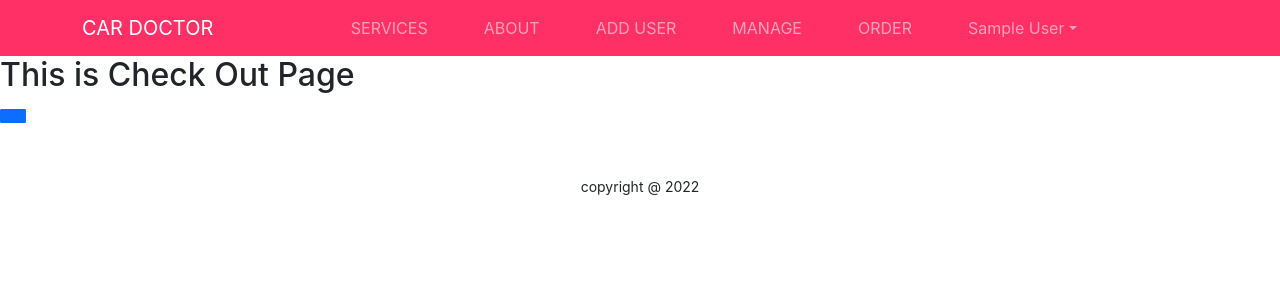
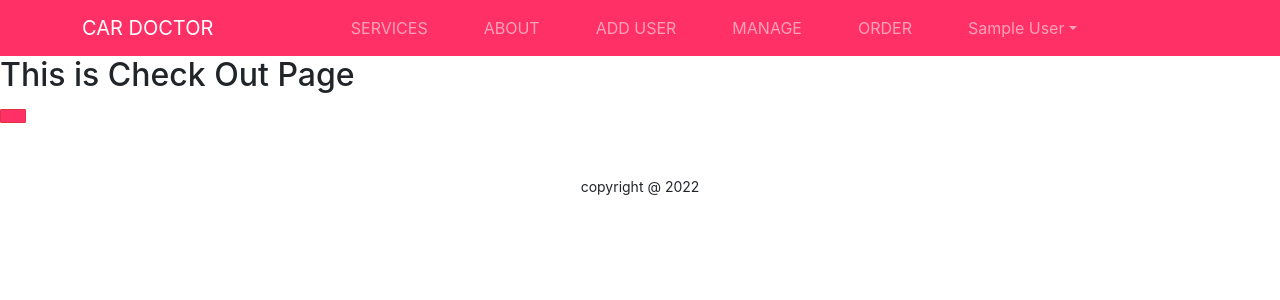
Before and after one commit to kakon-ray/Car-Doctor-Client, a React (Create React App) app: page /checkout in a window 1280 px wide. Shown: the top 300 px of the page. Built offline with nearby package versions, Linux system fonts and the light colour scheme; no server answers; sample sign-in values are in the browser's storage.

Commit message:
services section add

```diff
--- a/src/Pages/Checkout/Checkout/Checkout.js
+++ b/src/Pages/Checkout/Checkout/Checkout.js
@@ -13,7 +13,7 @@ const Checkout = () => {
     <div>
       {<h2>This is Check Out Page</h2>}
       <button
-        className="btn btn-primary"
+        className="btn btn-danger"
         onClick={() => {
           navigate(`/checkout/${services._id}`);
         }}
--- a/src/Pages/Home/Experts/Experts.js
+++ b/src/Pages/Home/Experts/Experts.js
@@ -22,7 +22,7 @@ const Experts = () => {
   return (
     <div id="experts" className="container">
       <HelmetTitle title="Experts" />
-      <h2 className="text-danger text-center mt-5">Our Experts</h2>
+      <h1 className="text-dark text-center mt-5">Our Experts</h1>
       <div className="row">
         {experts.map((expert) => (
           <Expert key={expert.id} expert={expert}></Expert>
--- a/src/Pages/Home/Services/Services.js
+++ b/src/Pages/Home/Services/Services.js
@@ -16,7 +16,7 @@ const Services = () => {
     <div id="services" className="container">
       <HelmetTitle title="Services" />
       <div className="row">
-        <h1 className="text-danger  text-center my-5"> Our Services</h1>
+        <h1 className="text-dark  text-center my-5"> Our Services</h1>
         <div className="services-container">
           {services.map((service) => (
             <Service key={service._id} service={service}></Service>
--- a/src/Pages/ServiceDetail/ServiceDetail.js
+++ b/src/Pages/ServiceDetail/ServiceDetail.js
@@ -20,7 +20,7 @@ const ServiceDetail = () => {
       </div>
       <div className="text-center">
         <button
-          className="btn btn-primary"
+          className="btn btn-danger"
           onClick={() => {
             navigate(`/checkout/${services._id}`);
           }}
```
